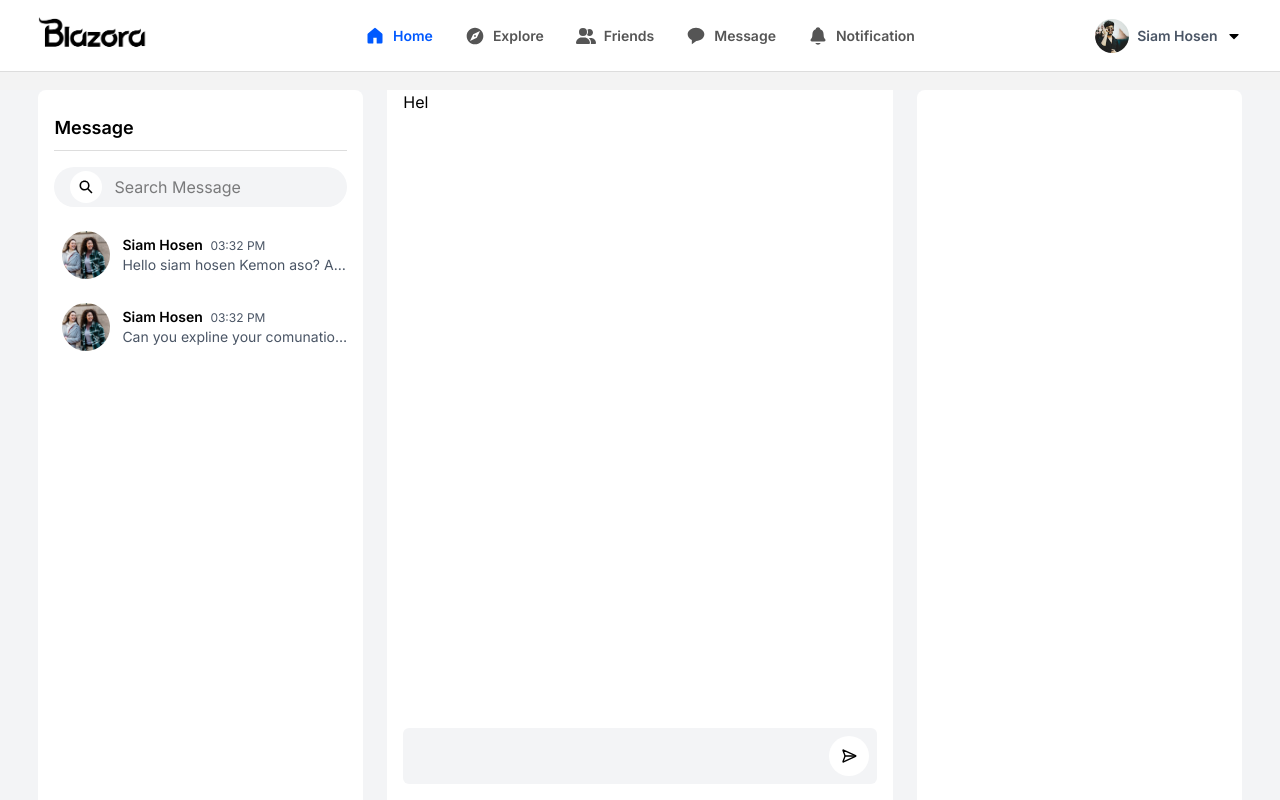
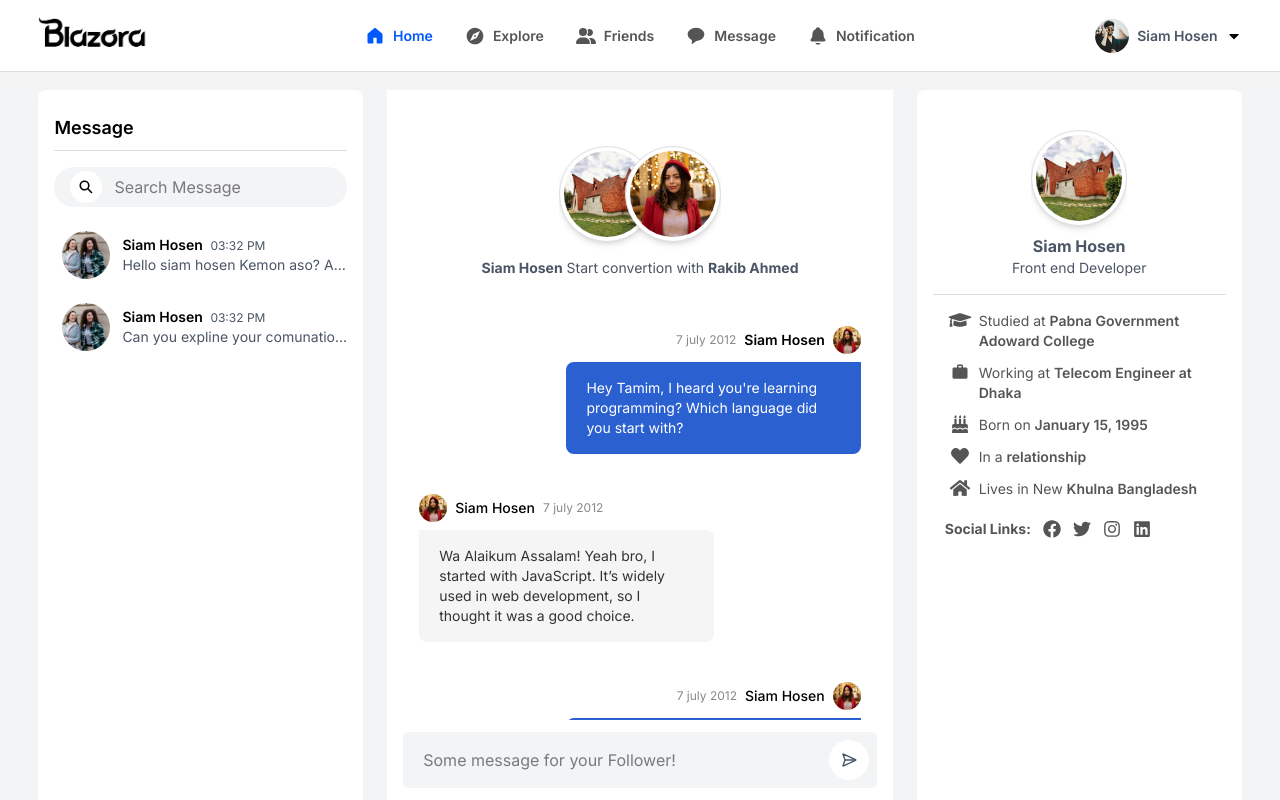
Before and after one commit to SiamHosenPg/Blazora, a React (Vite) app: page /messages in a window 1280 px wide. Built offline with nearby package versions, Linux system fonts and the light colour scheme.

Commit message:
message Page Start

```diff
--- a/src/components/message/Conversaition.jsx
+++ b/src/components/message/Conversaition.jsx
@@ -1,18 +1,25 @@
 import React from "react";
 
 import { LuSendHorizontal } from "react-icons/lu";
+import MessageTextpart from "./Messagetext/MessageTextpart";
 
 const Conversaition = () => {
   return (
-    <div className=" flex h-full flex-col  justify-between">
-      <div>Hel</div>
-      <div>
+    <div className=" flex h-full flex-col overflow-hidden  justify-between">
+      <div className="h-full overflow-hidden hover:overflow-y-auto w-full  py-8">
+        <MessageTextpart />
+      </div>
+      <div className="h-20 py-3">
         <form
-          className="w-full bg-gray-100 rounded-md flex justify-between p-2 "
+          className="w-full bg-gray-100  rounded-md flex justify-between p-2 "
           action=""
         >
-          <input type="text" className="px-3 py-2" />
-          <button className=" bg-white py-2 px-3 rounded-full flex items-center justify-center">
+          <input
+            type="text"
+            className="px-3 py-2 w-full outline-none "
+            placeholder="Some message for your Follower!"
+          />
+          <button className=" bg-white text-gray-600 py-2 px-3 rounded-full flex items-center justify-center">
             <LuSendHorizontal />
           </button>
         </form>
--- /dev/null
+++ b/src/components/message/Messagetext/MessageTextpart.jsx
@@ -0,0 +1,110 @@
+import React from "react";
+
+const MessageTextpart = () => {
+  return (
+    <div>
+      <div className="block mt-6  overflow-hidden pb-4 text-center w-fit m-auto">
+        <div className="float-left p-1 border border-df w-24 h-24 rounded-full shadow-md bg-white">
+          <img
+            className=" h-full w-full  object-cover  rounded-full  "
+            src="/post/3.jpg"
+            alt=""
+          />
+        </div>
+        <div className="float-left p-1 border border-df w-24 h-24 rounded-full shadow-md bg-white  ml-[-30px]">
+          <img
+            className=" object-cover  h-full w-full rounded-full   "
+            src="/post/7.jpg"
+            alt=""
+          />
+        </div>
+      </div>
+      <div className="text-center text-sm text-gray-600">
+        <b>Siam Hosen</b> Start convertion with <b>Rakib Ahmed</b>
+      </div>
+
+      {/* Message Title Bar section  */}
+      <div className=" px-4 mt-12 ">
+        {/* Message Area  */}
+        <div className="  flex flex-col items-end mb-10 ">
+          <div className="Id flex items-center flex-row-reverse gap-2">
+            <div className="image w-7">
+              <img
+                className="w-7 h-7 rounded-full overflow-hidden"
+                src="/post/7.jpg"
+                alt=""
+              />
+            </div>
+            <div className="text-sm font-semibold">Siam Hosen</div>
+            <span className="text-[12px] text-[#888]">7 july 2012</span>
+          </div>
+          <p className="bg-[#2b60d1] text-white text-sm px-5 py-4 w-fit max-w-4/6 rounded-lg rounded-tr-none mt-2">
+            Hey Tamim, I heard you're learning programming? Which language did
+            you start with?
+          </p>
+        </div>
+        {/* end message  */}
+        <div className="  flex flex-col items-start mb-10 ">
+          <div className="Id flex items-center flex-row gap-2">
+            <div className="image w-7">
+              <img
+                className="w-7 h-7 rounded-full overflow-hidden"
+                src="/post/7.jpg"
+                alt=""
+              />
+            </div>
+            <div className="text-sm font-medium">Siam Hosen</div>
+            <span className="text-[12px] text-[#888]">7 july 2012</span>
+          </div>
+          <p className="bg-[#f5f5f5] text-[#333] text-sm px-5 py-4 w-fit max-w-4/6 rounded-lg rounded-tl-none mt-2">
+            Wa Alaikum Assalam! Yeah bro, I started with JavaScript. It’s widely
+            used in web development, so I thought it was a good choice.
+          </p>
+        </div>
+        <div className="  flex flex-col items-end  mb-10">
+          <div className="Id flex items-center flex-row-reverse gap-2">
+            <div className="image w-7">
+              <img
+                className="w-7 h-7 rounded-full overflow-hidden"
+                src="/post/7.jpg"
+                alt=""
+              />
+            </div>
+            <div className="text-sm font-medium">Siam Hosen</div>
+            <span className="text-[12px] text-[#888]">7 july 2012</span>
+          </div>
+          <p className="bg-[#2b60d1] text-white text-sm px-5 py-4 w-fit max-w-4/6 rounded-lg rounded-tr-none mt-2">
+            Nice! JavaScript is really powerful. Are you focusing on frontend or
+            backend?
+          </p>
+          <p className="bg-[#2b60d1] text-white text-sm px-5 py-4 w-fit max-w-4/6 rounded-lg rounded-tr-none mt-2">
+            Always welcome! Keep coding!
+          </p>
+        </div>
+        {/* end message  */}
+        {/* end message  */}
+        <div className="  flex flex-col items-start mb-10 ">
+          <div className="Id flex items-center flex-row gap-2">
+            <div className="image w-7">
+              <img
+                className="w-7 h-7 rounded-full overflow-hidden"
+                src="/post/7.jpg"
+                alt=""
+              />
+            </div>
+            <div className="text-sm font-medium">Siam Hosen</div>
+            <span className="text-[12px] text-[#888]">7 july 2012</span>
+          </div>
+          <p className="bg-[#f5f5f5] text-[#333] text-sm px-5 py-4 w-fit max-w-4/6 rounded-lg rounded-tl-none mt-2">
+            Right now, I’m learning frontend. I’m working with React.js. But in
+            the future, I want to learn the full MERN stack.
+          </p>
+        </div>
+        {/* End Area  */}
+      </div>
+      {/* Message Status Section  */}
+    </div>
+  );
+};
+
+export default MessageTextpart;
--- /dev/null
+++ b/src/components/message/RightMessagestatus.jsx
@@ -0,0 +1,121 @@
+import React from "react";
+
+import {
+  FaGraduationCap,
+  FaBirthdayCake,
+  FaHeart,
+  FaHome,
+  FaFacebook,
+  FaTwitter,
+  FaInstagram,
+  FaLinkedin,
+} from "react-icons/fa";
+import { MdWork } from "react-icons/md";
+
+const RightMessagestatus = () => {
+  return (
+    <div>
+      <div className="border-b pb-4 border-df">
+        <div className="block mt-6  overflow-hidden pb-2 text-center w-fit m-auto">
+          <div className=" p-1 border border-df w-24 h-24 rounded-full shadow-md bg-white">
+            <img
+              className=" h-full w-full  object-cover  rounded-full  "
+              src="/post/3.jpg"
+              alt=""
+            />
+          </div>
+        </div>
+        <div className="text-center  text-gray-600">
+          <b className="text-base">Siam Hosen</b>
+          <span className="block text-sm">Front end Developer</span>
+        </div>
+      </div>
+
+      <div className="flex flex-col gap-6 mt-4 px-3">
+        {/* About Section Title */}
+
+        {/* User Details */}
+        <div className="flex flex-col gap-3 2xl:gap-4 text-[#555] text-sm">
+          {/* Education */}
+          <div className="flex items-start gap-1">
+            <FaGraduationCap className="text-lg w-[30px] shrink-0" />
+            <span>
+              Studied at{" "}
+              <span className="font-semibold">
+                Pabna Government Adoward College
+              </span>
+            </span>
+          </div>
+          {/* Work  */}
+          <div className="flex items-start gap-1">
+            <MdWork className="text-lg w-[30px] shrink-0" />
+            <span>
+              Working at{" "}
+              <span className="font-semibold">Telecom Engineer at Dhaka</span>
+            </span>
+          </div>
+
+          {/* Date of Birth */}
+          <div className="flex items-start gap-1">
+            <FaBirthdayCake className="text-lg w-[30px] shrink-0" />
+            <span>
+              Born on <span className="font-semibold">January 15, 1995</span>
+            </span>
+          </div>
+
+          {/* Relationship Status */}
+          <div className="flex items-start gap-1">
+            <FaHeart className="text-lg w-[30px] shrink-0" />
+            <span>
+              In a <span className="font-semibold">relationship</span>
+            </span>
+          </div>
+
+          {/* Current Location */}
+          <div className="flex items-start gap-1">
+            <FaHome className="text-lg w-[30px] shrink-0" />
+            <span>
+              Lives in New{" "}
+              <span className="font-semibold">Khulna Bangladesh</span>
+            </span>
+          </div>
+
+          {/* Social Links */}
+          <div className="flex items-center gap-3 mt-2">
+            <span className="font-bold">Social Links:</span>
+            <a
+              href="https://facebook.com"
+              target="_blank"
+              rel="noopener noreferrer"
+            >
+              <FaFacebook className="text-lg " />
+            </a>
+            <a
+              href="https://twitter.com"
+              target="_blank"
+              rel="noopener noreferrer"
+            >
+              <FaTwitter className="text-lg " />
+            </a>
+            <a
+              href="https://instagram.com"
+              target="_blank"
+              rel="noopener noreferrer"
+            >
+              <FaInstagram className="text-lg " />
+            </a>
+            <a
+              href="https://linkedin.com"
+              target="_blank"
+              rel="noopener noreferrer"
+            >
+              <FaLinkedin className="text-lg " />
+            </a>
+          </div>
+        </div>
+      </div>
+    </div>
+  );
+};
+
+export default RightMessagestatus;
--- a/src/components/newsfeed/Newsfeed.jsx
+++ b/src/components/newsfeed/Newsfeed.jsx
@@ -29,7 +29,7 @@ const Newsfeed = () => {
         {postData &&
           postData.map((item, index) => (
             <li
-              className="bg-white rounded-lg   py-2 sm:py-3 pt-4 sm:pt-5 mb-2 sm:mb-4"
+              className="bg-white rounded-none sm:rounded-lg   py-2 sm:py-3 pt-4 sm:pt-5 mb-2 sm:mb-4"
               key={index}
             >
               {/* Post header with user info and menu button */}
--- a/src/data/post/Post.json
+++ b/src/data/post/Post.json
@@ -163,22 +163,5 @@
       }
     ],
     "comments": []
-  },
-  {
-    "post_id": "108",
-    "userid": "11",
-    "text": "Road trip with the best people! 🚗💨",
-    "media": "/post/7.jpg",
-    "post_date": "2025-03-21",
-    "location": "Route 66, USA",
-    "post_privacy": "Public",
-    "engagement": [
-      {
-        "like_count": 350,
-        "comments_count": 12,
-        "shares_count": 30
-      }
-    ],
-    "comments": []
   }
 ]
--- a/src/pages/Message.jsx
+++ b/src/pages/Message.jsx
@@ -1,6 +1,7 @@
 import React from "react";
 import Leftmessagestatus from "../components/message/Leftmessagestatus";
 import Conversaition from "../components/message/Conversaition";
+import RightMessagestatus from "../components/message/RightMessagestatus";
 
 const Message = () => {
   return (
@@ -9,10 +10,12 @@ const Message = () => {
         <div className="Left  w-[40%] xl:w-[27%] hidden lg:block bg-white  sticky top-[90px]  h-[calc(100vh_-_90px)] rounded-t-lg Scrollbar-Hover p-[16px] ">
           <Leftmessagestatus />
         </div>
-        <div className="Center flex-1 w-full pb-4 px-4 lg:w-[44%] bg-white">
+        <div className="Center h-[calc(100vh_-_90px)] flex-1 w-full  px-4 lg:w-[44%] bg-white">
           <Conversaition />
         </div>
-        <div className="Right w-[27%]  hidden xl:block Scrollbar-Hover bg-white  sticky  top-[90px]  h-[calc(100vh_-_90px)] rounded-t-lg p-[16px] "></div>
+        <div className="Right w-[27%]  hidden xl:block Scrollbar-Hover bg-white  sticky  top-[90px]  h-[calc(100vh_-_90px)] rounded-t-lg p-[16px] ">
+          <RightMessagestatus />
+        </div>
       </div>
     </div>
   );
```
